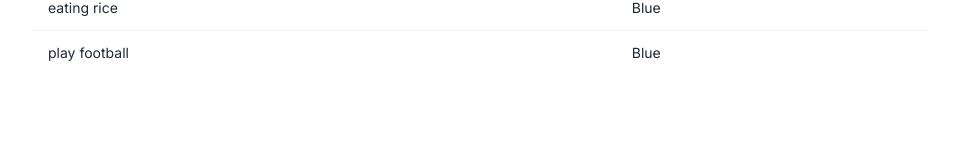
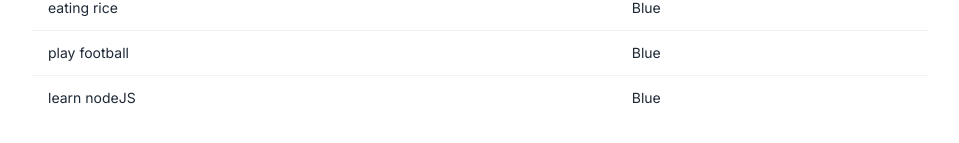
Before and after one commit to Syed-Anwarul-Haque-Piash/task-app-nextjs, a Next.js app: page / in a window 1280 px wide. Shown: the part 285-428 px from the top of the page, without its empty margins (160-1119 px from the left). Built offline with nearby package versions, Linux system fonts and the light colour scheme; data requests are answered from the project's data file.

Commit message:
use uuid

```diff
--- a/app/components/AddTask.tsx
+++ b/app/components/AddTask.tsx
@@ -3,6 +3,7 @@ import { addTask } from "@/api";
 import Modal from "./Modal";
 import { FormEventHandler, useState } from 'react'
 import { useRouter } from "next/navigation";
+import { v4 as uuidv4 } from 'uuid';
 
 
 const AddTask = () => {
@@ -13,7 +14,7 @@ const AddTask = () => {
         e.preventDefault();
         //console.log(tasks)
         await addTask({
-            id: "4",
+            id: uuidv4(),
             text: tasks
         })
         setTasks("");
--- a/data/tasks.json
+++ b/data/tasks.json
@@ -15,6 +15,10 @@
     {
       "id": "4",
       "text": "play football"
+    },
+    {
+      "id": "d8d33372-09d4-4e00-9fc1-345f3700a03f",
+      "text": "learn nodeJS"
     }
   ]
 }
--- a/package.json
+++ b/package.json
@@ -24,6 +24,7 @@
     "uuid": "^9.0.0"
   },
   "devDependencies": {
+    "@types/uuid": "^9.0.2",
     "daisyui": "^3.1.9"
   }
 }
```
Also changed, not shown: 1 other file (tests, documents, lock files or other folders).
